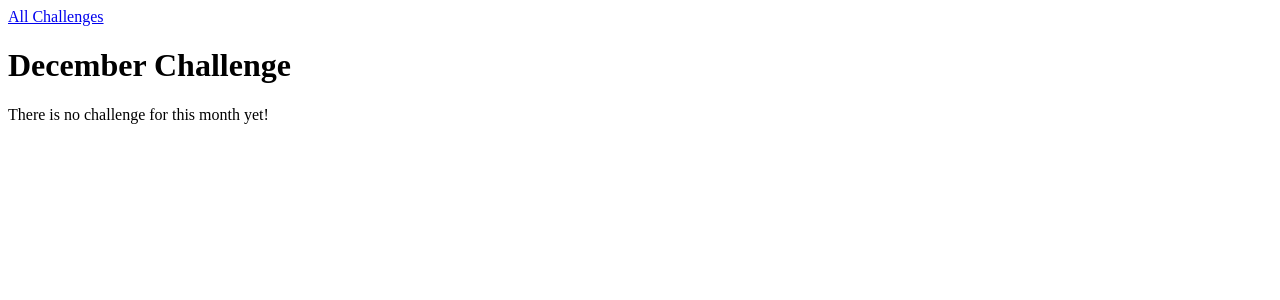
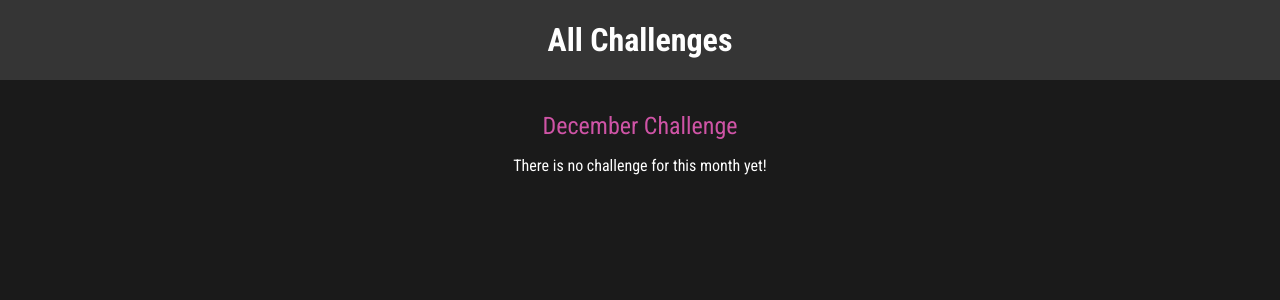
Before and after one commit to elvan/monthly_challenges_app_django, a Django app: page /challenges/december in a window 1280 px wide. Shown: the top 300 px of the page. Run offline with Django 3.2, Linux system fonts and the light colour scheme.

Commit message:
adding static files and css styles

```diff
--- /dev/null
+++ b/challenges/static/challenges/challenge.css
@@ -0,0 +1,22 @@
+h1,
+h2 {
+  text-align: center;
+  color: white;
+}
+
+h1 {
+  font-size: 1.5rem;
+  margin: 2rem 0 1rem 0;
+  font-weight: normal;
+  color: #cf54a6;
+}
+
+h2 {
+  font-size: 3rem;
+  font-weight: bold;
+}
+
+.fallback {
+  text-align: center;
+  color: white;
+}
--- /dev/null
+++ b/challenges/static/challenges/includes/header.css
@@ -0,0 +1,25 @@
+header {
+  width: 100%;
+  height: 5rem;
+  background-color: #353535;
+}
+
+header nav {
+  width: 100%;
+  height: 100%;
+  display: flex;
+  justify-content: center;
+  align-items: center;
+}
+
+header nav a {
+  color: white;
+  font-size: 2rem;
+  font-weight: bold;
+  text-decoration: none;
+}
+
+header nav a:hover,
+header nav a:active {
+  color: #cf54a6;
+}
--- a/challenges/templates/challenges/challenge.html
+++ b/challenges/templates/challenges/challenge.html
@@ -1,4 +1,10 @@
 {% extends "base.html" %}
+{% load static %}
+
+{% block css_files %}
+  <link rel="stylesheet" href="{% static "challenges/challenge.css" %}">
+  <link rel="stylesheet" href="{% static "challenges/includes/header.css" %}">
+{% endblock %}
 
 {% block page_title %}{{ month_name|title }} Challenge{% endblock %}
 
@@ -9,6 +15,6 @@
   {% if text is not None %}
     <h2>{{ text }}</h2>
   {% else %}
-    <p>There is no challenge for this month yet!</p>
+    <p class="fallback">There is no challenge for this month yet!</p>
   {% endif %}
 {% endblock %}
--- a/challenges/templates/challenges/index.html
+++ b/challenges/templates/challenges/index.html
@@ -3,6 +3,7 @@
 
 {% block css_files %}
   <link rel="stylesheet" href="{% static "challenges/challenges.css" %}">
+  <link rel="stylesheet" href="{% static "challenges/includes/header.css" %}">
 {% endblock %}
 
 {% block page_title %}All Challenges{% endblock %}
--- a/core/settings.py
+++ b/core/settings.py
@@ -129,6 +129,8 @@ USE_TZ = True
 
 STATIC_URL = "/static/"
 
+STATICFILES_DIRS = [BASE_DIR / "static"]
+
 # Default primary key field type
 # https://docs.djangoproject.com/en/3.2/ref/settings/#default-auto-field
 
--- /dev/null
+++ b/static/styles.css
@@ -0,0 +1,10 @@
+@import url("https://fonts.googleapis.com/css2?family=Roboto+Condensed:wght@400;700&display=swap");
+
+html {
+  font-family: "Roboto Condensed", sans-serif;
+}
+
+body {
+  margin: 0;
+  background-color: #1a1a1a;
+}
--- a/templates/404.html
+++ b/templates/404.html
@@ -1,4 +1,4 @@
-{% extends 'base.html' %}
+{% extends "base.html" %}
 
 {% block page_title %}Something went wrong - we could not find that page!{% endblock %}
 
--- a/templates/base.html
+++ b/templates/base.html
@@ -1,3 +1,5 @@
+{% load static %}
+
 <!DOCTYPE html>
 <html lang="en">
   <head>
@@ -6,6 +8,7 @@
     <title>
       {% block page_title %}My Challenges{% endblock %}
     </title>
+    <link rel="stylesheet" href="{% static "styles.css" %}">
     {% block css_files %}{% endblock %}
   </head>
   <body>
```
Also changed, not shown: challenges/static/challenges/challenges.css (+34 -0 lines).
